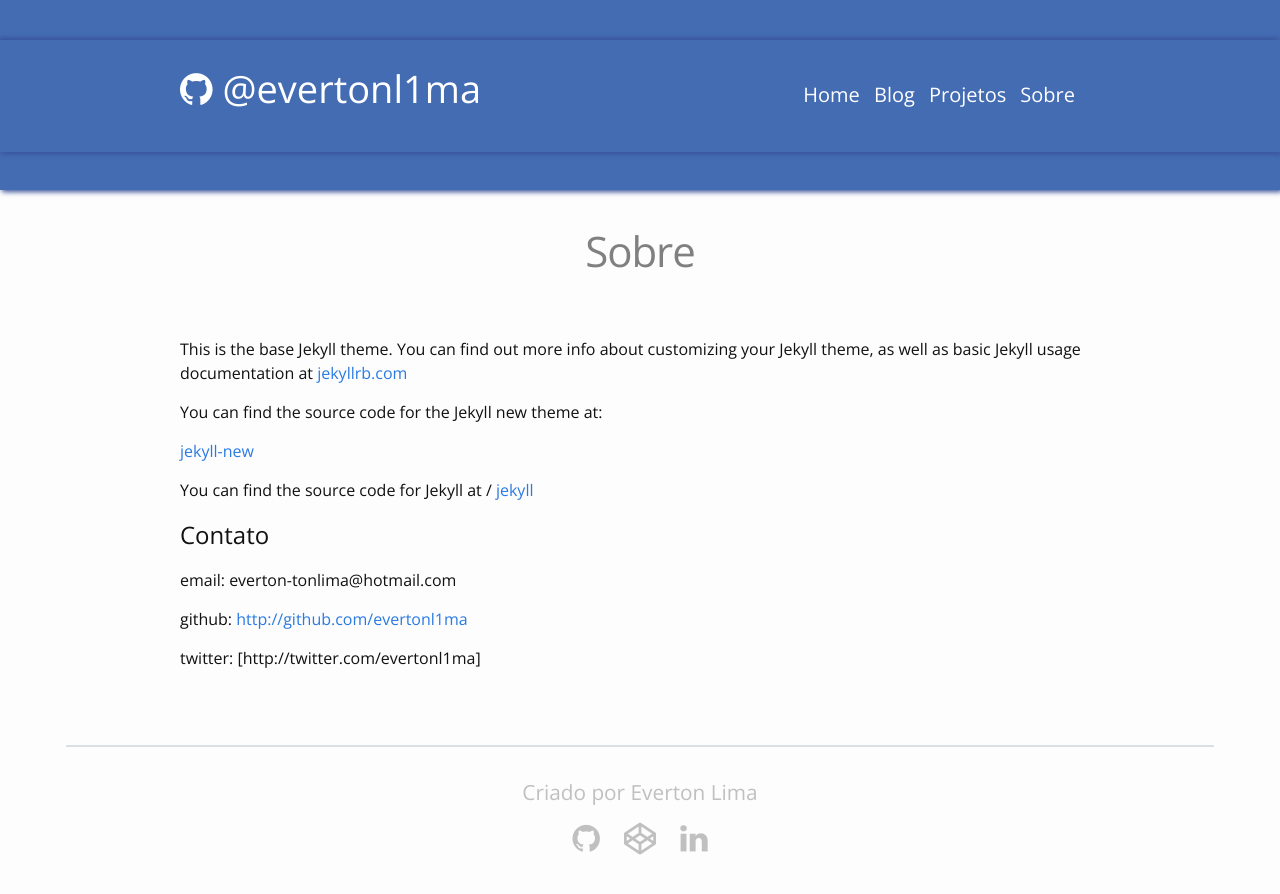
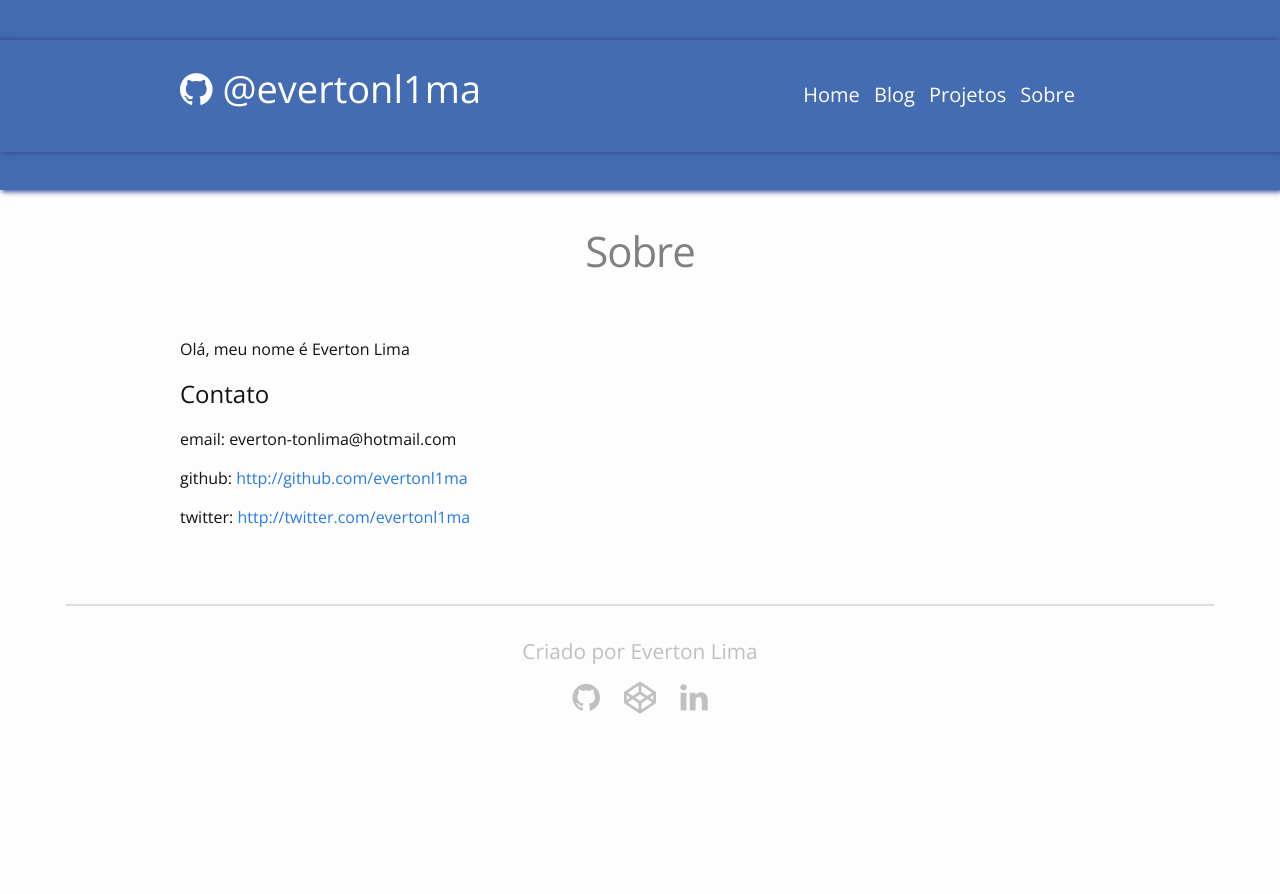
Before and after one commit to evertonl1ma/evertonl1ma.github.io, a Jekyll site: the page built from sobre.md, in a window 1280 px wide. Shown: the top 894 px of the page. Built offline with Jekyll 4.4.1, drawn with Linux system fonts in a browser that asks for light colours.

Commit message:
Atualizando sobre

```diff
--- a/sobre.md
+++ b/sobre.md
@@ -4,15 +4,7 @@ title: Sobre
 permalink: /sobre/
 ---
 
-This is the base Jekyll theme. You can find out more info about customizing your Jekyll theme, as well as basic Jekyll usage documentation at [jekyllrb.com](http://jekyllrb.com/)
-
-You can find the source code for the Jekyll new theme at:
-
-[jekyll-new](https://github.com/jglovier/jekyll-new)
-
-You can find the source code for Jekyll at
- /
-[jekyll](https://github.com/jekyll/jekyll)
+Olá, meu nome é Everton Lima
 
 ## Contato
 
@@ -20,4 +12,4 @@ email: everton-tonlima@hotmail.com
 
 github: <http://github.com/evertonl1ma>
 
-twitter: [http://twitter.com/evertonl1ma]
+twitter: <http://twitter.com/evertonl1ma>
```
